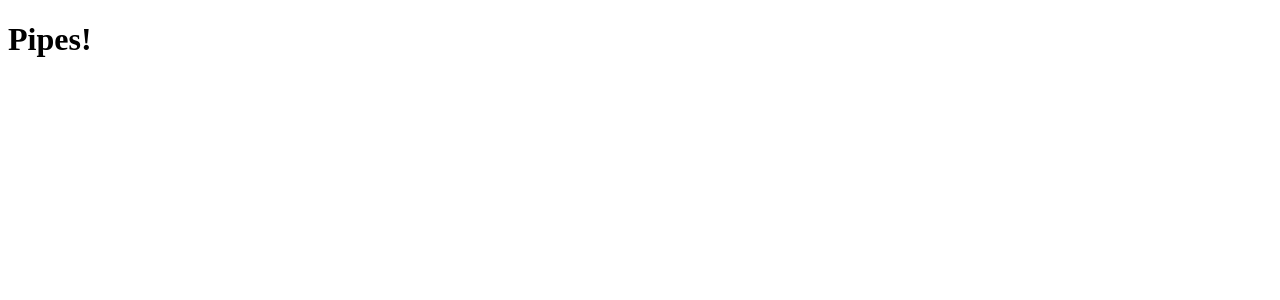
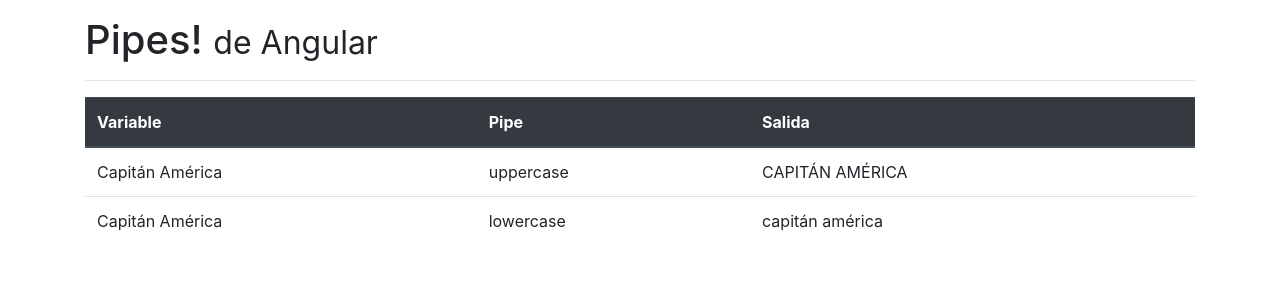
Before and after one commit to hitses/curso-angular-2020, an Angular app in the folder pipes/: page / in a window 1280 px wide. Shown: the top 300 px of the page. Built offline with nearby package versions, Linux system fonts and the light colour scheme.

Commit message:
Pipes uppercase y lowercase

```diff
--- a/pipes/src/app/app.component.html
+++ b/pipes/src/app/app.component.html
@@ -1 +1,28 @@
-<h1>Pipes!</h1>
+<h1 class="mt-3">Pipes! <small>de Angular</small></h1>
+<hr>
+
+<div class="row">
+  <div class="col">
+    <table class="table">
+      <thead class="thead-dark">
+        <tr>
+          <th>Variable</th>
+          <th>Pipe</th>
+          <th>Salida</th>
+        </tr>
+      </thead>
+      <tbody>
+        <tr>
+          <td>{{nombre}}</td>
+          <td>uppercase</td>
+          <td>{{nombre | uppercase}}</td>
+        </tr>
+        <tr>
+          <td>{{nombre}}</td>
+          <td>lowercase</td>
+          <td>{{nombre | lowercase}}</td>
+        </tr>
+      </tbody>
+    </table>
+  </div>
+</div>
--- a/pipes/src/app/app.component.ts
+++ b/pipes/src/app/app.component.ts
@@ -6,5 +6,5 @@
   styleUrls: ['./app.component.css']
 })
 export class AppComponent {
-  title = 'pipes';
+  nombre = 'Capitán América';
 }
--- a/pipes/src/index.html
+++ b/pipes/src/index.html
@@ -6,8 +6,11 @@
   <base href="/">
   <meta name="viewport" content="width=device-width, initial-scale=1">
   <link rel="icon" type="image/x-icon" href="favicon.ico">
+  <link rel="stylesheet" href="https://cdn.jsdelivr.net/npm/bootstrap@4.5.3/dist/css/bootstrap.min.css" integrity="sha384-TX8t27EcRE3e/ihU7zmQxVncDAy5uIKz4rEkgIXeMed4M0jlfIDPvg6uqKI2xXr2" crossorigin="anonymous">
+  <script src="https://code.jquery.com/jquery-3.5.1.slim.min.js" integrity="sha384-DfXdz2htPH0lsSSs5nCTpuj/zy4C+OGpamoFVy38MVBnE+IbbVYUew+OrCXaRkfj" crossorigin="anonymous"></script>
+  <script src="https://cdn.jsdelivr.net/npm/bootstrap@4.5.3/dist/js/bootstrap.bundle.min.js" integrity="sha384-ho+j7jyWK8fNQe+A12Hb8AhRq26LrZ/JpcUGGOn+Y7RsweNrtN/tE3MoK7ZeZDyx" crossorigin="anonymous"></script>
 </head>
-<body>
+<body class="container">
   <app-root></app-root>
 </body>
 </html>
```
